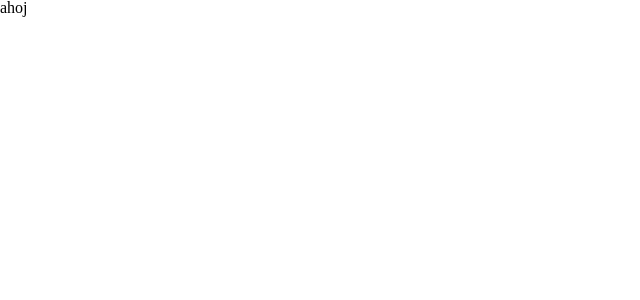
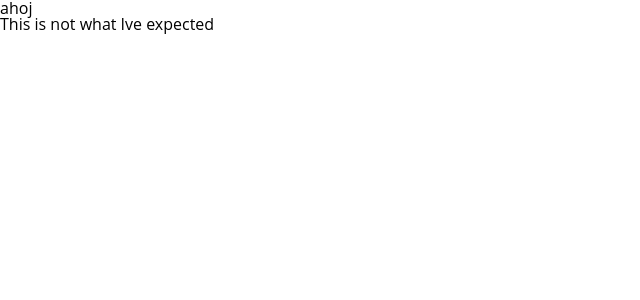
Before and after one commit to progresak/snippet, a React app: page / in a window 1280 px wide. Shown: the top 300 px of the page, without its empty margins (0-640 px from the left). Built offline with nearby package versions, Linux system fonts and the light colour scheme.

Commit message:
removed css styles, imported openSans

```diff
--- a/package.json
+++ b/package.json
@@ -21,6 +21,7 @@
     "@babel/preset-typescript": "^7.12.7",
     "@types/react": "^17.0.0",
     "@types/react-dom": "^17.0.0",
+    "@types/styled-components": "^5.1.7",
     "@typescript-eslint/eslint-plugin": "^4.5.0",
     "@typescript-eslint/parser": "^4.5.0",
     "awesome-typescript-loader": "^5.2.1",
--- a/public/index.html
+++ b/public/index.html
@@ -1,10 +1,9 @@
 <!DOCTYPE html>
-<html lang="en">
+<html lang="cs">
     <head>
         <meta charset="utf-8" />
-    <title>Snippet</title>
+        <title>MyFox </title>
         <meta name="viewport" content="width=device-width, initial-scale=1">
-    <link href="./reset.css" rel="stylesheet">
     </head>
     <body>
         <noscript>You need to enable JavaScript to run this app.</noscript>
--- a/public/reset.css
+++ /dev/null
@@ -1,51 +0,0 @@
-/* http://meyerweb.com/eric/tools/css/reset/
-           v2.0 | 20110126
-           License: none (public domain)
-        */
-
-html, body, div, span, applet, object, iframe,
-h1, h2, h3, h4, h5, h6, p, blockquote, pre,
-a, abbr, acronym, address, big, cite, code,
-del, dfn, em, img, ins, kbd, q, s, samp,
-small, strike, strong, sub, sup, tt, var,
-b, u, i, center,
-dl, dt, dd, ol, ul, li,
-fieldset, form, label, legend,
-table, caption, tbody, tfoot, thead, tr, th, td,
-article, aside, canvas, details, embed,
-figure, figcaption, footer, header, hgroup,
-menu, nav, output, ruby, section, summary,
-time, mark, audio, video {
-    margin: 0;
-    padding: 0;
-    border: 0;
-    font-size: 100%;
-    font: inherit;
-    vertical-align: baseline;
-}
-/* HTML5 display-role reset for older browsers */
-article, aside, details, figcaption, figure,
-footer, header, hgroup, menu, nav, section {
-    display: block;
-}
-body {
-    line-height: 1;
-}
-ol, ul {
-    list-style: none;
-}
-blockquote, q {
-    quotes: none;
-}
-blockquote:before, blockquote:after,
-q:before, q:after {
-    content: '';
-    content: none;
-}
-table {
-    border-collapse: collapse;
-    border-spacing: 0;
-}
-strong{
-    font-weight: bold;
-}
--- a/src/components/layout/Layout.tsx
+++ b/src/components/layout/Layout.tsx
@@ -1,19 +1,16 @@
 import React from 'react';
 import ErrorBoundary from './ErrorBoundary';
-
-const plainDisplay = true;
+import ResetStyle from './global/ResetStyle';
+import GlobalStyle from './global/GlobalStyle';
 
 const Layout: React.FC = ({ children }) => (
-    <ErrorBoundary>
-        {!plainDisplay ? (
-            <div>
-                {children}
-            </div>
-        ) : (
-            children
-        )}
-    </ErrorBoundary>
+    <>
+        <ResetStyle />
+        <GlobalStyle />
+        <ErrorBoundary>
+            {children}
+        </ErrorBoundary>
+    </>
 );
 
-// can be connected
 export default Layout;
--- /dev/null
+++ b/src/components/layout/global/GlobalStyle.tsx
@@ -0,0 +1,11 @@
+import { createGlobalStyle } from 'styled-components';
+
+const GlobalStyle = createGlobalStyle`
+  @import url("https://fonts.googleapis.com/css2?family=Open+Sans:ital,wght@0,300;0,400;0,600;0,700;0,800;1,300;1,400;1,600;1,700&display=swap");
+
+  body {
+    font-family: 'Open Sans', sans-serif;
+  }
+`;
+
+export default GlobalStyle;
--- /dev/null
+++ b/src/components/layout/global/ResetStyle.tsx
@@ -0,0 +1,53 @@
+import { createGlobalStyle } from 'styled-components';
+
+const ResetStyle = createGlobalStyle`
+  html, body, div, span, applet, object, iframe,
+  h1, h2, h3, h4, h5, h6, p, blockquote, pre,
+  a, abbr, acronym, address, big, cite, code,
+  del, dfn, em, img, ins, kbd, q, s, samp,
+  small, strike, strong, sub, sup, tt, var,
+  b, u, i, center,
+  dl, dt, dd, ol, ul, li,
+  fieldset, form, label, legend,
+  table, caption, tbody, tfoot, thead, tr, th, td,
+  article, aside, canvas, details, embed,
+  figure, figcaption, footer, header, hgroup,
+  menu, nav, output, ruby, section, summary,
+  time, mark, audio, video {
+    margin: 0;
+    padding: 0;
+    border: 0;
+    font-size: 100%;
+    font: inherit;
+    vertical-align: baseline;
+  }
+  /* HTML5 display-role reset for older browsers */
+  article, aside, details, figcaption, figure,
+  footer, header, hgroup, menu, nav, section {
+    display: block;
+  }
+  body {
+    line-height: 1;
+  }
+  ol, ul {
+    list-style: none;
+  }
+  blockquote, q {
+    quotes: none;
+  }
+  blockquote:before, blockquote:after,
+  q:before, q:after {
+    content: '';
+    content: none;
+  }
+  table {
+    border-collapse: collapse;
+    border-spacing: 0;
+  }
+  strong{
+    font-weight: bold;
+  }
+
+`;
+
+export default ResetStyle;
--- a/src/components/views/dashboard/Dashboard.tsx
+++ b/src/components/views/dashboard/Dashboard.tsx
@@ -5,6 +5,7 @@ interface Props {
 const Dashboard: React.FC<Props> = () => (
     <div>
         ahoj
+        <h1>This is not what Ive expected</h1>
     </div>
 );
 
```
Also changed, not shown: 1 other file (tests, documents, lock files or other folders). Lines whose indentation alone changed are shown as unchanged.
